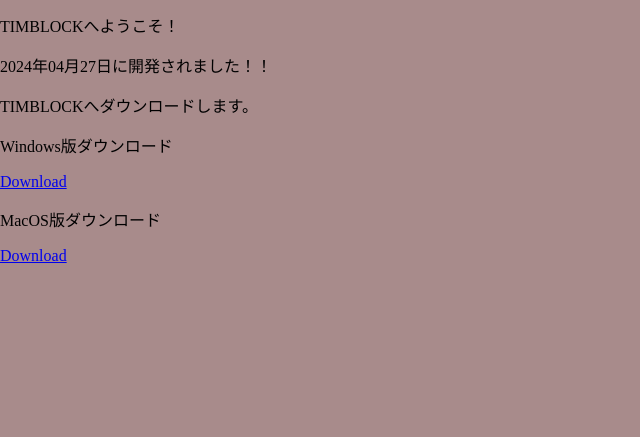
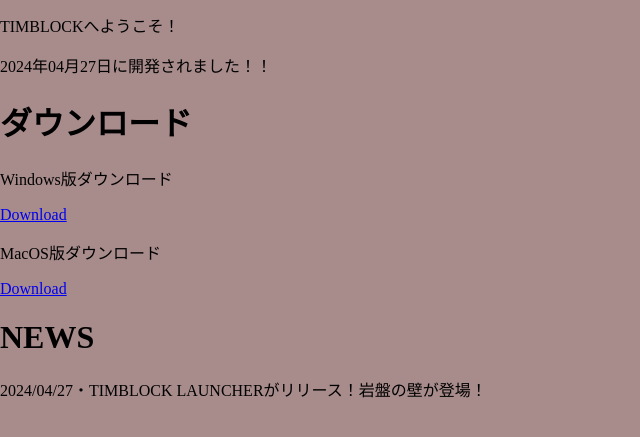
Before and after one commit to Frappyworld/TIMBLOCK-Launcher, a plain HTML site: page index.html in a window 1280 px wide. Shown: the part 59-496 px from the top of the page, without its empty margins (0-640 px from the left). Drawn offline with Linux system fonts and the light colour scheme.

Commit message:
Update index.html

```diff
--- a/index.html
+++ b/index.html
@@ -2,8 +2,10 @@
 <title>TIMBLOCK Launcher</title>
 <p>TIMBLOCKへようこそ！</p>
 <p>2024年04月27日に開発されました！！</p>
-<p>TIMBLOCKへダウンロードします。</p>
+<h1>ダウンロード</h1>
 <p>Windows版ダウンロード</p>
 <a href="https://github.com/Frappyworld/TIMBLOCK-Launcher/releases/download/Block/TimBlockerClassic20240427.zip">Download</a>
 <p>MacOS版ダウンロード</p>
 <a href="https://github.com/Frappyworld/TIMBLOCK-Launcher/releases/download/MacOSVersion/MacOSTimBlockClassic20240427.zip">Download</a>
+<h1>NEWS</h1>
+<p>2024/04/27・TIMBLOCK LAUNCHERがリリース！岩盤の壁が登場！</p>
```
